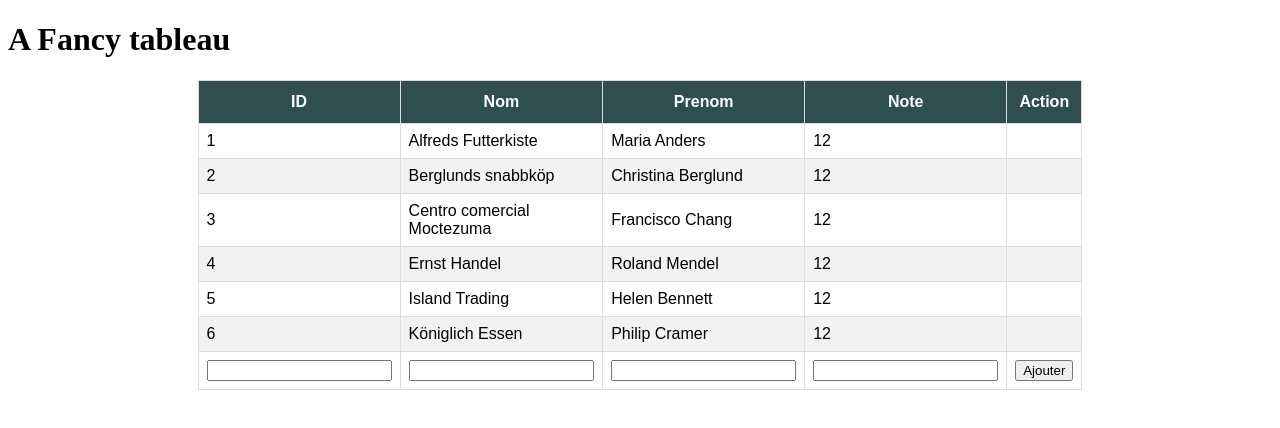
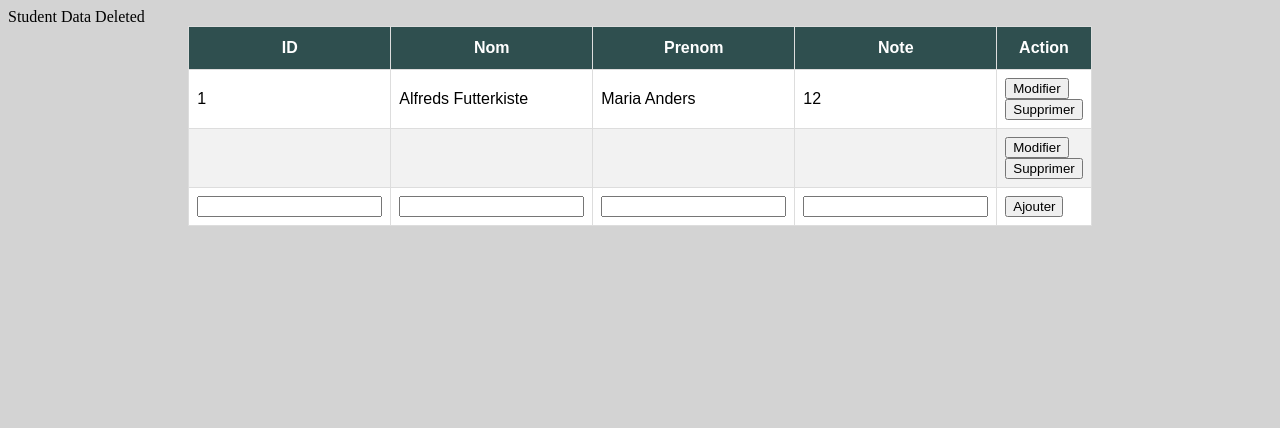
Before and after one commit to Adbrim/Project_project_Html_Css_Javascript, a plain HTML site: page index.html in a window 1280 px wide. Both pictures are taken after a click on the button "Ajouter". Drawn offline with Linux system fonts and the light colour scheme.

Commit message:
ajout js formulaire

```diff
--- a/css/Js/form.js
+++ /dev/null
@@ -1,5 +0,0 @@
-function add(){
-    console.log("hello");
-    const form = document.getElementById('monTableau').value;
-    console.log(form);
-}
--- a/css/style.css
+++ b/css/style.css
@@ -1,4 +1,8 @@
-.tableau {
+body {
+    background: lightgray;
+}
+
+.tableMain {
     /* police du texte */
     font-family: Arial;
     border-collapse: collapse;
@@ -8,27 +12,29 @@
     margin-left: auto;
     /*centrer le tableau marge auto*/
     margin-right: auto;
+    /* couleur background tableau */
+    background: white;
 }
 
 /*bordures des lignes*/
-.tableau td,
-.tableau th {
+.tableMain td,
+.tableMain th {
     border: 1px solid #ddd;
     padding: 8px;
 }
 
 /*changer la couleur des lignes*/
-.tableau tr:nth-child(even) {
+.tableMain tr:nth-child(even) {
     background-color: #f2f2f2;
 }
 
 /*changer la couleur de la ligne quant on met le curseur*/
-.tableau tr:hover {
+.tableMain tr:hover {
     background-color: #ddd;
 }
 
 /*En tete du tableau*/
-.tableau th {
+.tableMain th {
     /*marge interieure haut*/
     padding-top: 12px;
     /*marge interieure bat*/
--- a/index.html
+++ b/index.html
@@ -8,10 +8,8 @@
     <title>TP Web</title>
 </head>
 <body>
-
-    <h1>A Fancy tableau</h1>
-
-    <table class="tableau">
+    <div class="container">
+      <table class="tableMain">
         <thead>
           <tr>
               <th>ID</th>
@@ -21,64 +19,29 @@
               <th>Action</th>
             </tr>
         </thead>
-      <tbody>
+        <tbody id="list">
           <tr>
             <td>1</td>
             <td>Alfreds Futterkiste</td>
             <td>Maria Anders</td>
             <td>12</td>
-            <td></td>
+            <td>
+              <button type="button" class="edit">Modifier</button>
+              <button type="button" class="delete">Supprimer</button>
+            </td>
           </tr>
-          <tr>
-            <td>2</td>
-            <td>Berglunds snabbköp</td>
-            <td>Christina Berglund</td>
-            <td>12</td>
-            <td></td>
-          </tr>
-          <tr>
-            <td>3</td>
-            <td>Centro comercial Moctezuma</td>
-            <td>Francisco Chang</td>
-            <td>12</td>
-            <td></td>
-          </tr>
-          <tr>
-            <td>4</td>
-            <td>Ernst Handel</td>
-            <td>Roland Mendel</td>
-            <td>12</td>
-            <td></td>
-          </tr>
-          <tr>
-            <td>5</td>
-            <td>Island Trading</td>
-            <td>Helen Bennett</td>
-            <td>12</td>
-            <td></td>
-          </tr>
-          <tr>
-            <td>6</td>
-            <td>Königlich Essen</td>
-            <td>Philip Cramer</td>
-            <td>12</td>
-            <td></td>
-          </tr>
-          <tr>
-            <form id="monTableau" action="index.html" method="post">
-                <td><input type="number" id="fname" name="fname"><br></td>
-                <td><input type="text" id="fname" name="fname"><br></td>
-                <td><input type="text" id="fname" name="fname"><br></td>
-                <td><input type="text" id="fname" name="fname"><br></td>
-                <td><button type="button" onclick="add()">Ajouter</button></td>
+        </tbody>
+        <form id="formulaire" >
+          <td><input type="number" id="id" name="fname" readonly><br></td>
+          <td><input type="text" id="nom" name="fname"><br></td>
+          <td><input type="text" id="prenom" name="fname"><br></td>
+          <td><input type="number" id="note" name="fname"><br></td>
+          <td><button type="submit" class="add-btn" value="submit">Ajouter</button></td>
       </form>
-          </tr>
-
-      </tbody>
       </table>
-
+    </div>
 
     <!-- fichier javascript -->
-    <script src="js/form.js"></script>
+    <script src="js/script.js"></script>
     </body>
 </html>
--- a/js/form.js
+++ /dev/null
@@ -1,5 +0,0 @@
-function add(){
-    console.log("hello")
-    let data = document.getElementById("monTableau").onsubmit();
-    console.log(data)
-}
--- /dev/null
+++ b/js/script.js
@@ -0,0 +1,60 @@
+let selectedRow = null;
+
+//Show Alerts
+function showAlert(message, className){
+    const div = document.createElement("div");
+    div.className = 'alert laert-${className}'
+
+    div.appendChild(document.createTextNode(message));
+    const container = document.querySelector(".container");
+    const main = document.querySelector(".tableMain");
+    container.insertBefore(div,main);
+
+    setTimeout(() => document.querySelector(".alert").remove(), 3000);
+}
+
+// Clear All Fields
+function clearFields(){
+    document.querySelector("#id").value = "";
+    document.querySelector("#nom").value = "";
+    document.querySelector("#prenom").value = "";
+    document.querySelector("#note").value = "";
+}
+
+// Add
+document.querySelector("#formulaire").addEventListener("submit", (e) =>{
+    e.preventDefault();
+    //get form values
+    const id = document.querySelector("#id").value;
+    const nom = document.querySelector("#nom").value;
+    const prenom = document.querySelector("#prenom").value;
+    const note = document.querySelector("#note").value;
+
+    const list = document.querySelector("#list");
+    const row = document.createElement("tr");
+
+    row.innerHTML = `
+        <td></td>
+        <td>${nom}</td>
+        <td>${prenom}</td>
+        <td>${note}</td>
+        <td>
+        <button type="button" class="edit">Modifier</button>
+        <button type="button" class="delete">Supprimer</button>
+        </td>
+    `;
+
+    list.appendChild(row);
+    selectedRow = null;
+    showAlert("Student Data Deleted", "danger");
+    clearFields()
+})
+
+// delete Data
+document.querySelector("#list").addEventListener("click", (e) => {
+    target = e.target;
+    if(target.classList.contains("delete")){
+        target.parentElement.parentElement.remove();
+        showAlert("Student Data Deleted", "danger");
+    }
+})
```
Also changed, not shown: js/database.js (added, +57 -0 lines). Lines whose indentation alone changed are shown as unchanged.
